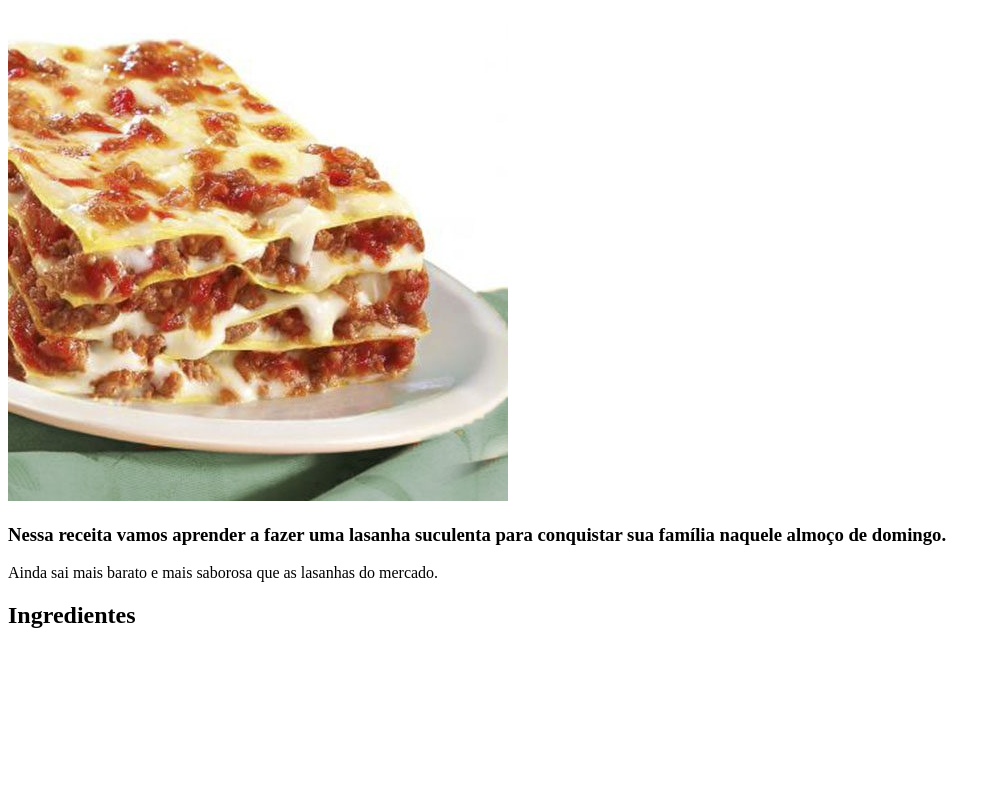
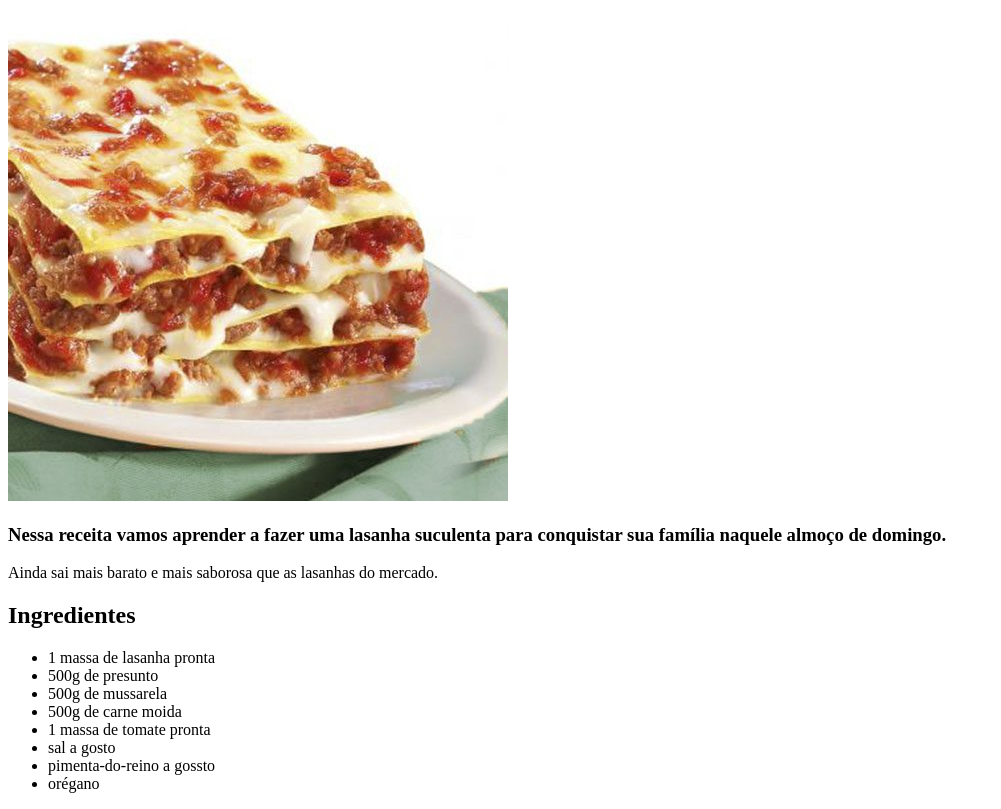
Before and after one commit to clauklau/odin-receitas, a plain HTML site: page recipes/lasagna.html in a window 1280 px wide. Shown: the part 79-888 px from the top of the page, without its empty margins (0-1001 px from the left). Before the commit the page ends 800 px from the top, so only its background shows below. Drawn offline with Linux system fonts and the light colour scheme.

Commit message:
adicionado lista de ingredientes

```diff
--- a/recipes/lasagna.html
+++ b/recipes/lasagna.html
@@ -13,5 +13,15 @@
         <p>Ainda sai mais barato e mais saborosa que as lasanhas do mercado.</p>
 
         <h2>Ingredientes</h2>
+        <ul>
+            <li>1 massa de lasanha pronta</li>
+            <li>500g de presunto</li>
+            <li>500g de mussarela</li>
+            <li>500g de carne moida</li>
+            <li>1 massa de tomate pronta</li>
+            <li>sal a gosto</li>
+            <li>pimenta-do-reino a gossto</li>
+            <li>orégano</li>
+        </ul>
     </body>
 </html>
```
Also changed, not shown: index.html (+1 -1 lines).
